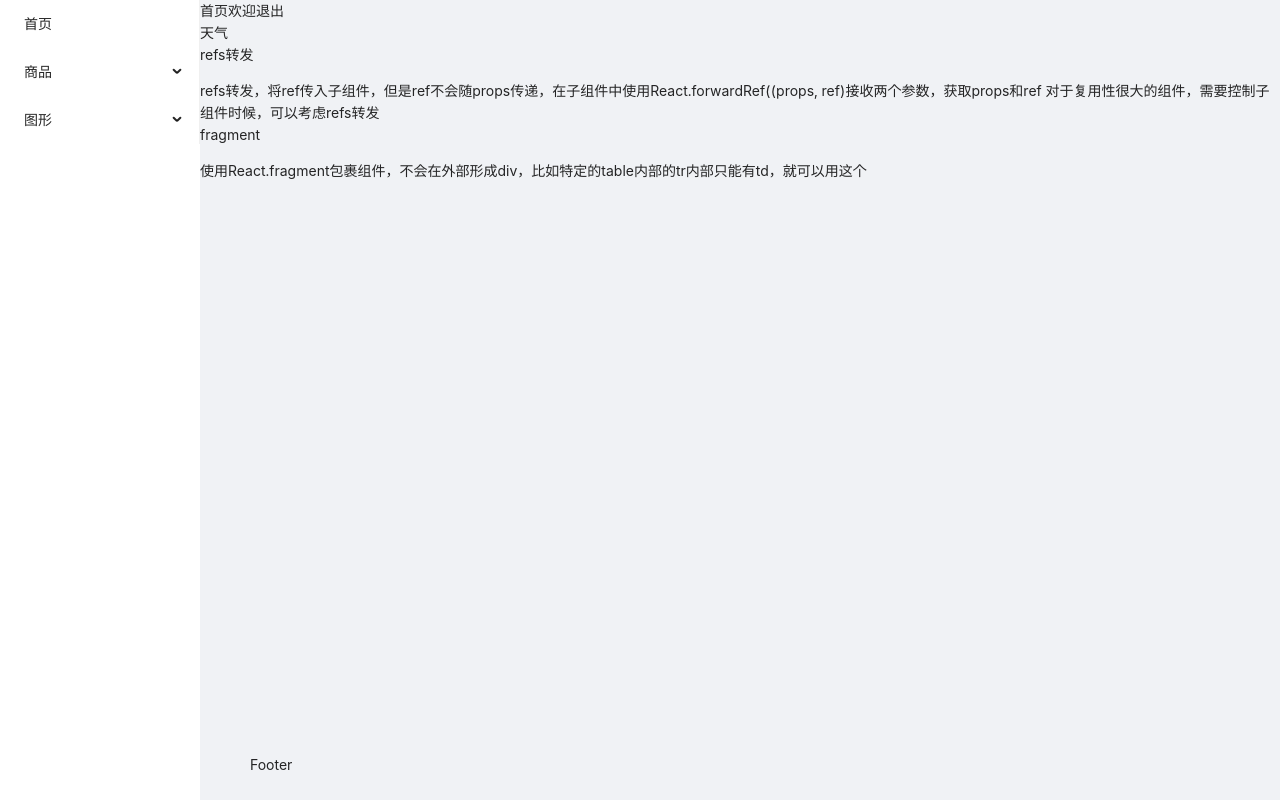
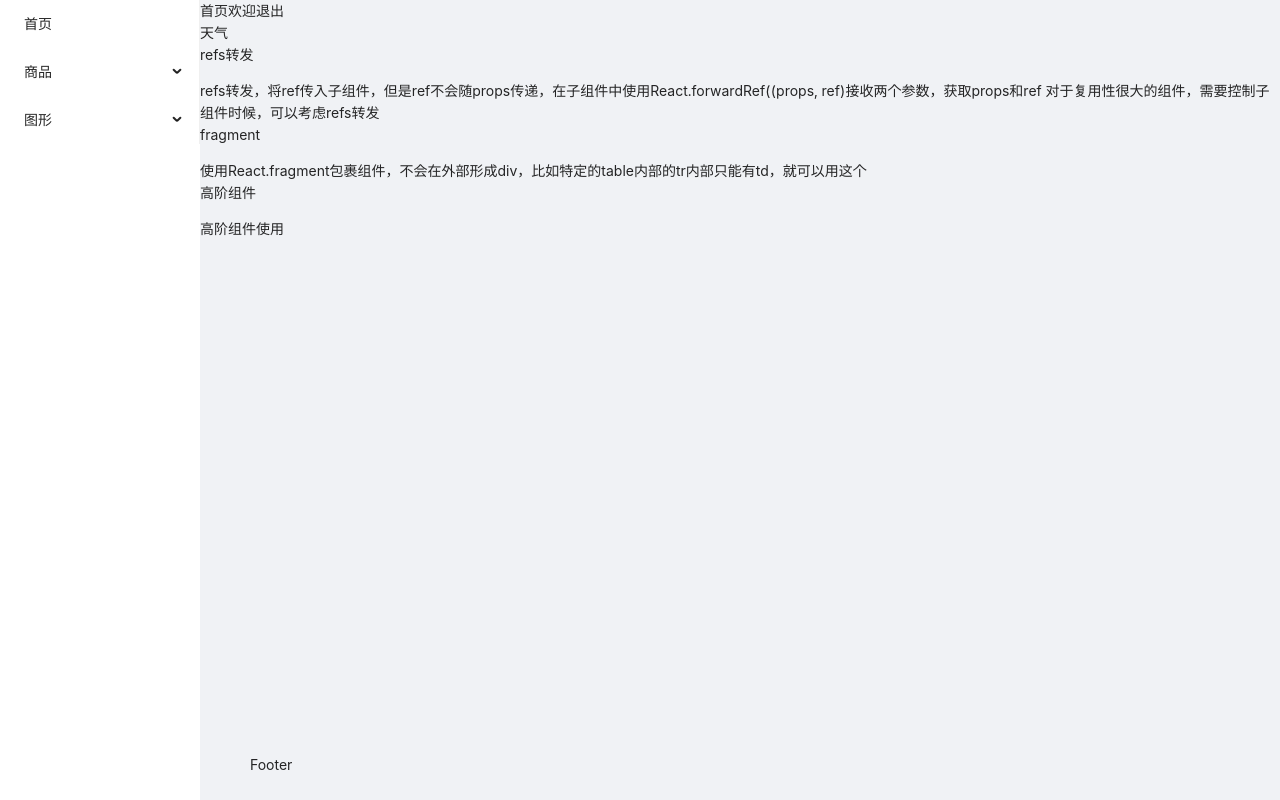
Before and after one commit to hlxll/reactDemo, a React (Create React App) app: page /#/home in a window 1280 px wide. Built offline with nearby package versions, Linux system fonts and the light colour scheme.

Commit message:
'高阶组件'

```diff
--- /dev/null
+++ b/src/pages/home/common/HocComponent.jsx
@@ -0,0 +1,11 @@
+import React, { Component } from 'react'
+
+export default class HocComponent extends Component{
+    render(){
+        return(
+            <div>
+                高阶组件使用
+            </div>
+        )
+    }
+}
--- a/src/pages/home/home.jsx
+++ b/src/pages/home/home.jsx
@@ -1,7 +1,18 @@
 import React,{ Component } from "react"
 import './home.less'
+import HocComponent from './common/HocComponent'
 class Home extends Component{
+  HocCom(HComponent){
+      return class extends Component {
+        render(){
+          return(
+            <HComponent/>
+          )
+        }
+      }
+    }
   render(){
+    const Hoc = this.HocCom(HocComponent)
     return(
       <div className="home">
         <p>refs转发</p>
@@ -9,6 +20,8 @@ class Home extends Component{
         对于复用性很大的组件，需要控制子组件时候，可以考虑refs转发
         <p>fragment</p>
         使用React.fragment包裹组件，不会在外部形成div，比如特定的table内部的tr内部只能有td，就可以用这个
+        <p>高阶组件</p>
+        <Hoc />
       </div>
     )
   }
```
